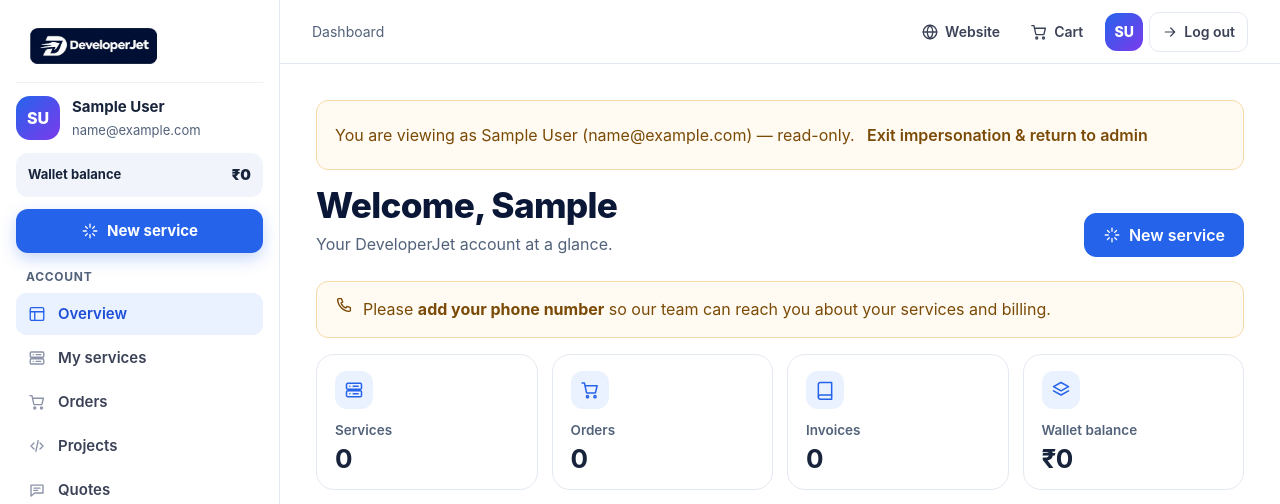
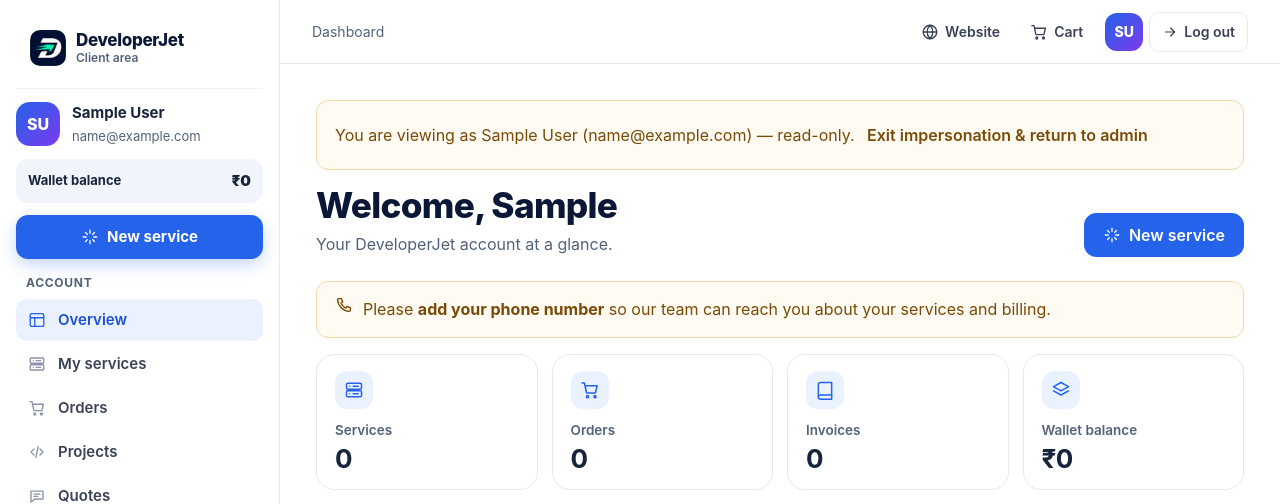
Before and after one commit to pandeydeepak2000/developerjet.com, a Laravel app: page /dashboard in a window 1280 px wide. Shown: the top 504 px of the page. Run offline with Laravel 12, Linux system fonts and the light colour scheme; the visitor is signed in with stand-in values (Sample User, id 1); data that the repository does not hold is empty; style sheets or scripts are compiled from the project's sources; some libraries are stand-ins or nearby versions.

Commit message:
Use icon and wordmark for the client area sidebar brand
The navy pill logo looked out of place on the white sidebar; show the D
mark with a "DeveloperJet / Client area" wordmark instead.

Co-Authored-By: Claude Opus 5.5 <noreply@anthropic.com>

```diff
--- a/resources/css/site.css
+++ b/resources/css/site.css
@@ -1120,3 +1120,10 @@ body.dj-drawer-open { overflow: hidden; }
   .dj-body .app-content{padding:18px 14px 32px}
 }
 @media (prefers-reduced-motion:reduce){.dj-body .dash-app .app-side{transition:none}}
+/* App brand: icon + wordmark text (the navy pill logo looked out of place on the white sidebar). */
+.dj-body .app-brand{display:flex;align-items:center;gap:10px;color:#0b1736;text-decoration:none}
+.dj-body .app-brand img{width:36px;height:36px;border-radius:10px}
+.dj-body .app-brand span{display:grid;line-height:1.15}
+.dj-body .app-brand strong{font-size:17px;font-weight:800;letter-spacing:-.02em}
+.dj-body .app-brand small{color:var(--dj-muted,#64748b);font-size:12px;font-weight:600}
+.dj-body .app-side__top{padding:4px 2px 12px}
--- a/resources/views/layouts/dashboard.blade.php
+++ b/resources/views/layouts/dashboard.blade.php
@@ -45,7 +45,7 @@
     <div class="dash dash-app">
         <aside class="dash-nav app-side" id="app-side" aria-label="Account navigation">
             <div class="app-side__top">
-                <a class="app-brand" href="{{ route('dashboard') }}" aria-label="DeveloperJet dashboard"><img src="{{ asset('images/logo.png') }}" alt="DeveloperJet" width="142" height="40"></a>
+                <a class="app-brand" href="{{ route('dashboard') }}" aria-label="DeveloperJet client area"><img src="{{ asset('images/logo-mark.png') }}" alt="" width="36" height="36"><span><strong>DeveloperJet</strong><small>Client area</small></span></a>
                 <button class="app-side__close" type="button" aria-label="Close menu" data-app-close><x-icon name="x" :size="22" /></button>
             </div>
             <div class="dash-profile">
```
Also changed, not shown: 5 other files.
